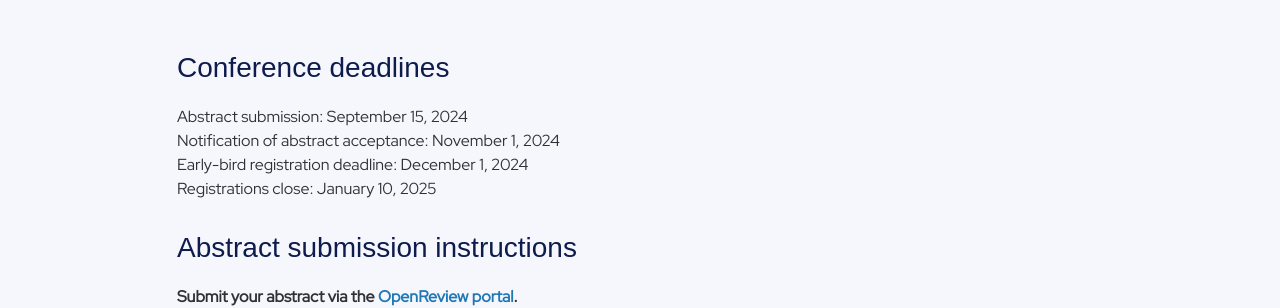
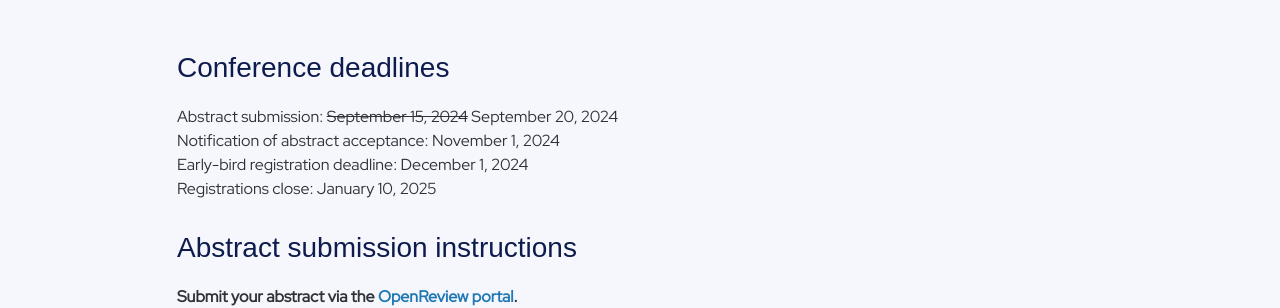
Before and after one commit to CS2Italy/conference, a Jekyll site: the page built from docs/index.md, in a window 1280 px wide and 900 px high, scrolled down 2675 px. Shown: the part 154-462 px from the top of the window. Built offline with Jekyll 4.4.1, drawn with Linux system fonts in a browser that asks for light colours.

Commit message:
Update 03_dates.md

```diff
--- a/docs/_texts/03_dates.md
+++ b/docs/_texts/03_dates.md
@@ -1,5 +1,5 @@
 <h3>Conference deadlines</h3>
-Abstract submission: September 15, 2024<br/>
+Abstract submission: ~~September 15, 2024~~ September 20, 2024<br/>
 Notification of abstract acceptance: November 1, 2024<br/>
 Early-bird registration deadline: December 1, 2024<br/>
 Registrations close: January 10, 2025<br/>
```
